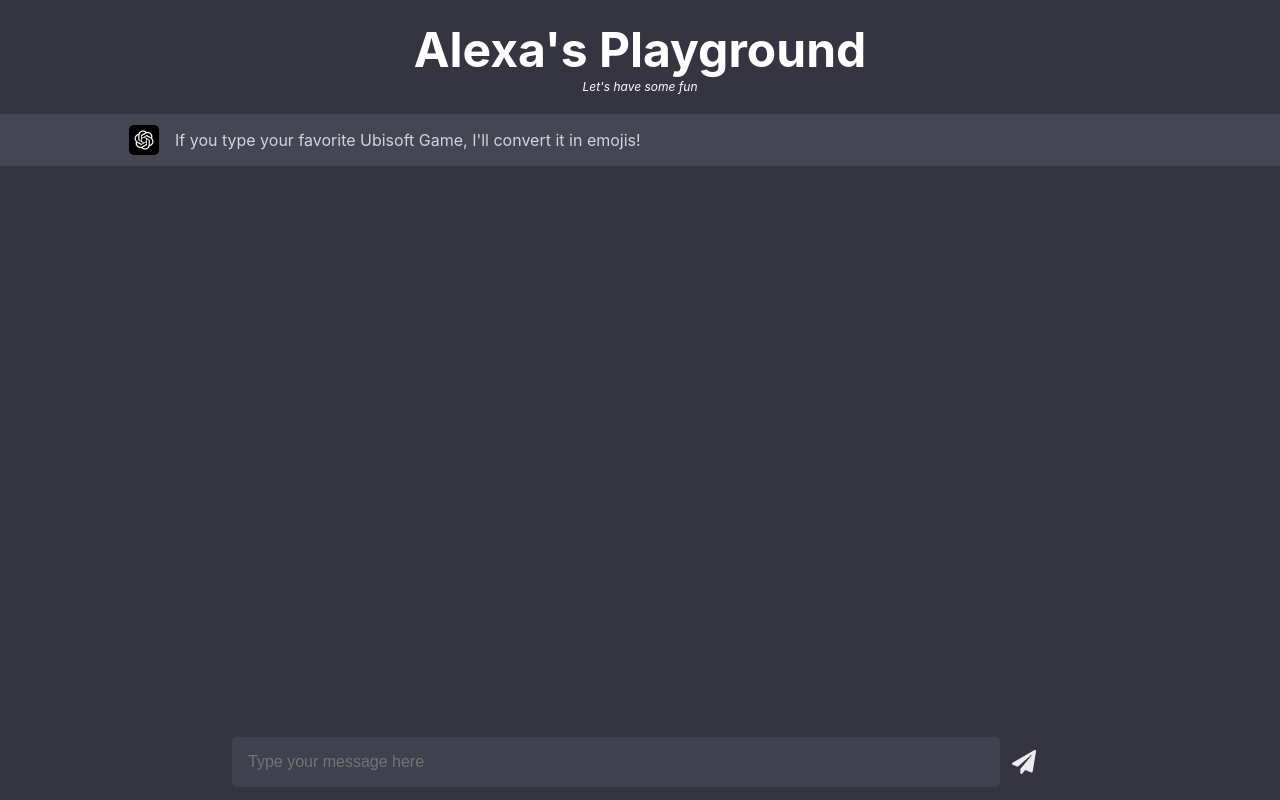
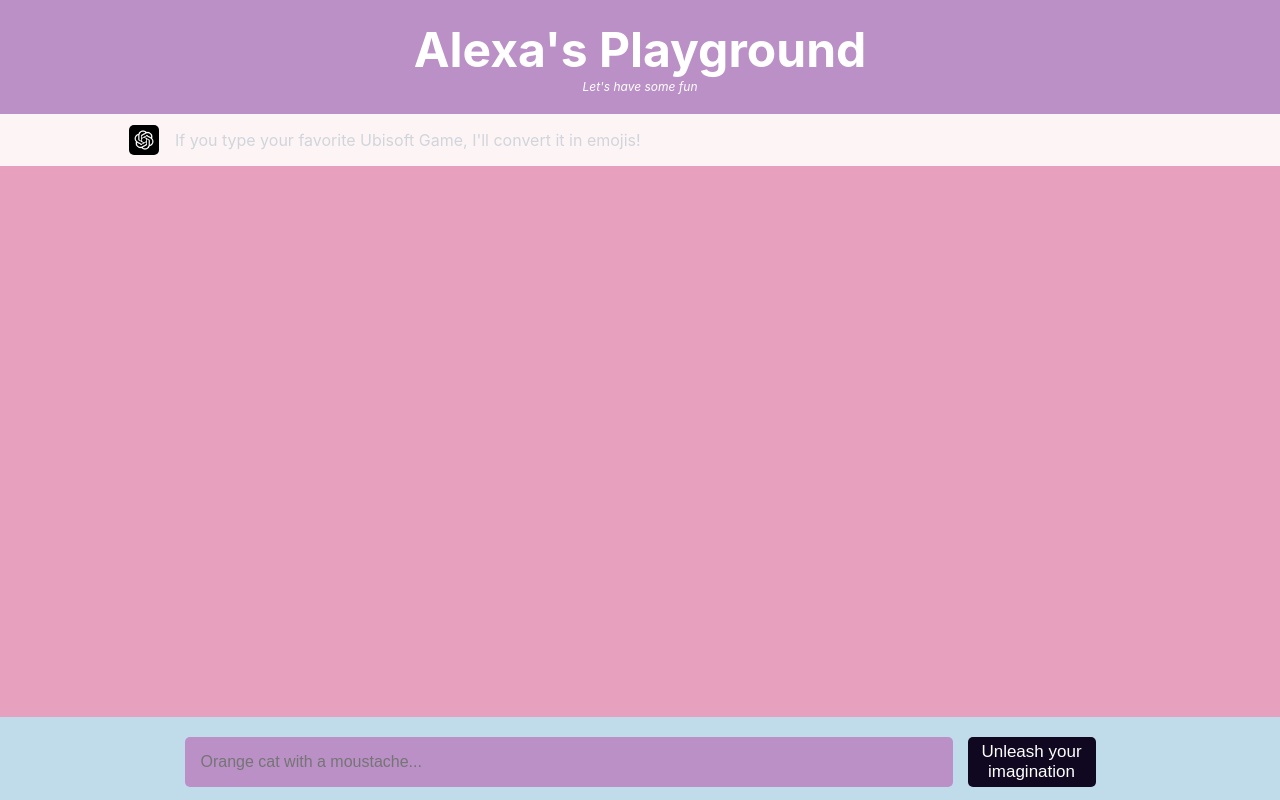
Before and after one commit to teabee53/Ubisoft-Project, a React (Create React App) app: page / in a window 1280 px wide. Built offline with nearby package versions, Linux system fonts and the light colour scheme.

Commit message:
nu e bine

```diff
--- a/public/index.html
+++ b/public/index.html
@@ -24,7 +24,9 @@
       work correctly both with client-side routing and a non-root public URL.
       Learn how to configure a non-root public URL by running `npm run build`.
     -->
-    <link href="https://cdnjs.cloudflare.com/ajax/libs/font-awesome/5.15.1/css/all.min.css" rel="stylesheet" />
+    <link rel="preconnect" href="https://fonts.googleapis.com">
+    <link rel="preconnect" href="https://fonts.gstatic.com" crossorigin>
+    <link href="https://fonts.googleapis.com/css2?family=Roboto+Mono&display=swap" rel="stylesheet">
     <title>Alexa's Playground</title>
   </head>
   <body>
--- a/src/App.css
+++ b/src/App.css
@@ -1,11 +1,12 @@
 .App {
   height: 100vh;
   /* height: -webkit-fill-available; */
-  background-color: #343541;
+  background-color: #E8A0BF;
   display: flex;
   flex-direction: column;
   align-items: center;
   overflow: auto;
+
 }
 
 /* --- Header style --- */
@@ -16,7 +17,7 @@
   justify-content: center;
   flex-direction: column;
   align-items: center;
-  background-color: #343541;
+  background-color: #BA90C6;
   color: white;
   justify-content: center;
 
@@ -71,7 +72,7 @@
 }
 
 .openai-bubble-container {
-  background-color: #444654;
+  background-color: #FDF4F5;
 }
 
 .profile-picture {
@@ -89,7 +90,7 @@
 }
 
 .user-bubble {
-  background-color: #343541;
+  background-color: #E8A0BF;
   color: #ececf1;
   width: 75%;
 }
@@ -108,7 +109,7 @@
   width: 100%;
   padding-top: 20px;
   padding-bottom: 5px;
-  background-color: #343541;
+  background-color: #C0DBEA;
   display: flex;
   flex-direction: column;
   justify-content: flex-end;
@@ -123,7 +124,7 @@
 
 .input-area input {
   width: calc(60% - 2em);
-  background-color: #40414F;
+  background-color: #BA90C6;
   border: none;
   color: #ececf1;
   font-size: 1em;
@@ -131,13 +132,6 @@
   border-radius: 5px;
 }
 
-.input-area button {
-background: transparent;
-    border: 0px;
-    padding: 0px;
-    margin: 0px;
-    font-size: 1em;
-}
 
 .input-area i {
   color: #ececf1;
@@ -145,3 +139,29 @@
   font-size: 1.5em;
   cursor: pointer;
 }
+
+.input-area button{
+  font-family: Arial, Helvetica, sans-serif;
+  width: 10%;
+  height: 100%;
+  margin-left: 15px;
+  cursor: pointer;
+  color: #ffffff;
+  font-size: 17px;
+  border: none;
+  position: relative;
+  background: #100720;
+  transition: 0.1s;
+  border-radius: 5px;
+}
+
+
+.input-area button:hover {
+  background: radial-gradient( circle farthest-corner at 10% 20%,  rgba(255,94,247,1) 17.8%, rgba(2,245,255,1) 100.2% );
+}
+
+button:active {
+  transform: scale(0.9) rotate(3deg);
+  background: radial-gradient( circle farthest-corner at 10% 20%,  rgba(255,94,247,1) 17.8%, rgba(2,245,255,1) 100.2% );
+  transition: 0.5s;
+}
--- a/src/ChatInput.js
+++ b/src/ChatInput.js
@@ -6,8 +6,8 @@
     return (
         <div className="input-area">
             <form className="input-container" onSubmit={(e) => handleSubmit(e)}>
-                    <input type="text" placeholder="Type your message here" id="user-input" onChange={(e) => handleChange(e.target.value)} />
-                    <button type="submit" onClick={handleClick}><i className="fas fa-paper-plane"></i></button>
+                    <input type="text" placeholder="Orange cat with a moustache..." id="user-input" onChange={(e) => handleChange(e.target.value)} />
+                    <button type="submit" onClick={handleClick}>Unleash your imagination</button>
             </form>
         </div>
     )
```
Also changed, not shown: 2 other files (tests, documents, lock files or other folders).
